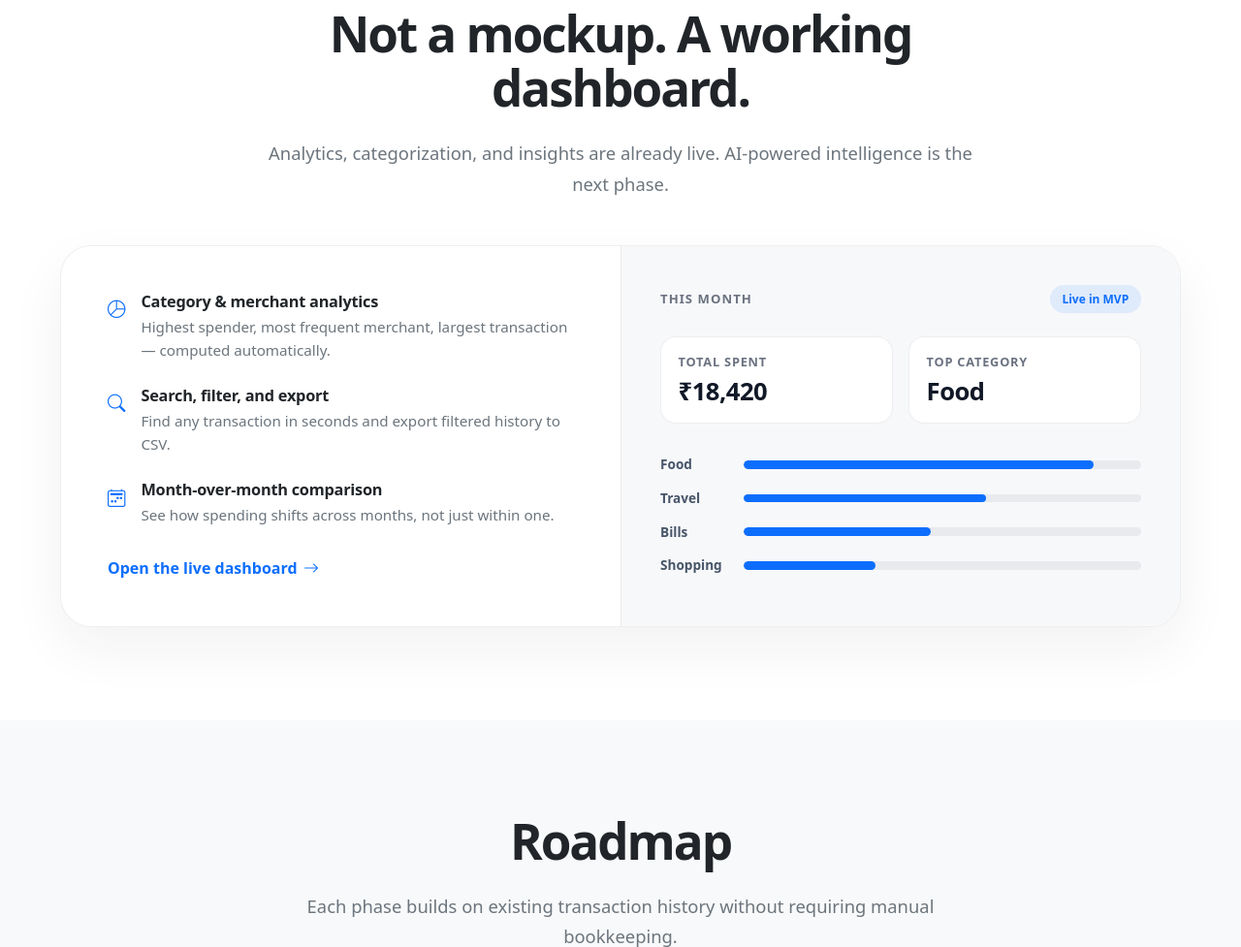
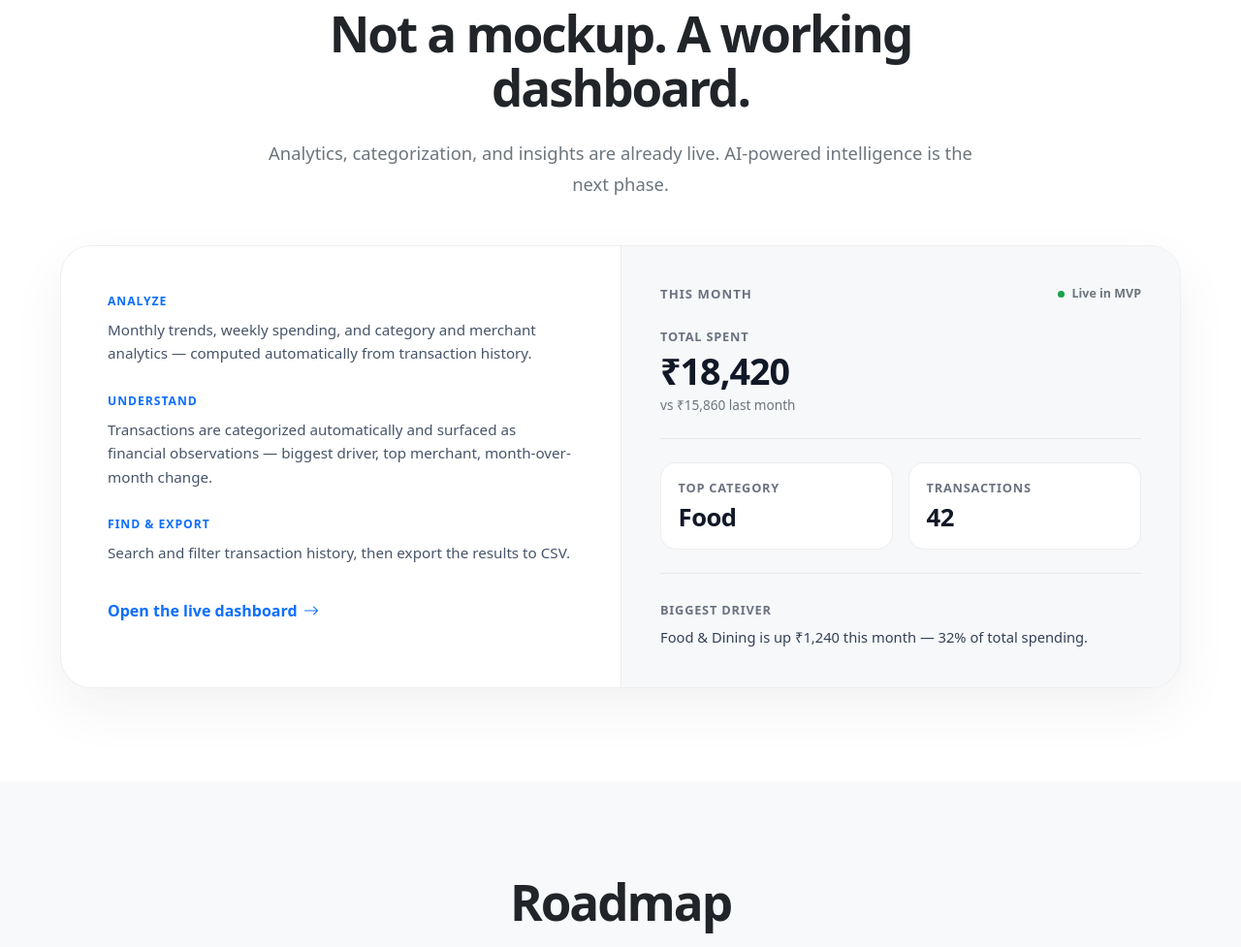
Before and after one commit to theanand108/smart_spend_AI, a Flask app: page / in a window 1280 px wide. Shown: the part 3171-4148 px from the top of the page at 97% size. Run offline with Flask 3, Linux system fonts and the light colour scheme; data that the repository does not hold is empty.

Commit message:
feat: redesign current MVP section to showcase working product capabilities

```diff
--- a/static/style.css
+++ b/static/style.css
@@ -1043,14 +1043,6 @@
     font-size: 1.15rem;
     line-height: 1.7;
 }
-.showcase-badge {
-    background-color: rgba(13, 110, 253, 0.1);
-    color: #0d6efd;
-    font-size: 0.75rem;
-    font-weight: 700;
-    padding: 0.55rem 0.8rem;
-    white-space: nowrap;
-}
 
 /* Proof Panel - one credible surface, built from the real dashboard tokens */
 .proof-panel {
@@ -1067,32 +1059,20 @@
 .proof-list {
     display: flex;
     flex-direction: column;
-    gap: 1.6rem;
+    gap: 1.75rem;
     padding: clamp(2rem, 4vw, 3rem);
 }
-.proof-item {
-    align-items: flex-start;
-    display: flex;
-    gap: 1rem;
+.proof-item-label {
+    color: #0d6efd;
+    font-size: 0.76rem;
+    font-weight: 700;
+    letter-spacing: 0.08em;
+    text-transform: uppercase;
 }
-.proof-item i {
-    color: #0d6efd;
-    flex-shrink: 0;
-    font-size: 1.15rem;
-    margin-top: 0.2rem;
-}
-.proof-item h4 {
-    color: #212529;
-    font-size: 1.02rem;
-    font-weight: 700;
-    letter-spacing: -0.015em;
-    margin-bottom: 0.3rem;
-}
-.proof-item p {
-    color: #6c757d;
+.proof-item-text {
+    color: #475569;
     font-size: 0.95rem;
-    line-height: 1.55;
-    margin-bottom: 0;
+    line-height: 1.6;
 }
 .proof-link {
     align-items: center;
@@ -1100,7 +1080,7 @@
     display: inline-flex;
     font-weight: 700;
     gap: 0.4rem;
-    margin-top: 0.25rem;
+    margin-top: 0.5rem;
     text-decoration: none;
     width: fit-content;
 }
@@ -1121,11 +1101,45 @@
     justify-content: space-between;
     margin-bottom: 1.5rem;
 }
+.proof-live-marker {
+    align-items: center;
+    color: #6c757d;
+    display: inline-flex;
+    font-size: 0.78rem;
+    font-weight: 600;
+    gap: 0.45rem;
+}
+.proof-live-dot {
+    background-color: #16a34a;
+    border-radius: 50%;
+    display: inline-block;
+    height: 0.45rem;
+    width: 0.45rem;
+}
+.proof-main-figure {
+    border-bottom: 1px solid rgba(15, 23, 42, 0.07);
+    display: flex;
+    flex-direction: column;
+    gap: 0.3rem;
+    margin-bottom: 1.5rem;
+    padding-bottom: 1.5rem;
+}
+.proof-figure-value {
+    color: #111827;
+    font-size: clamp(1.9rem, 3.2vw, 2.35rem);
+    font-weight: 800;
+    letter-spacing: -0.025em;
+    line-height: 1.1;
+}
+.proof-figure-compare {
+    color: #6c757d;
+    font-size: 0.85rem;
+    font-weight: 500;
+}
 .proof-kpi-row {
     display: grid;
     gap: 1rem;
     grid-template-columns: repeat(2, 1fr);
-    margin-bottom: 2rem;
 }
 .proof-kpi {
     background-color: var(--dashboard-surface);
@@ -1136,34 +1150,16 @@
     gap: 0.35rem;
     padding: 1rem 1.1rem;
 }
-.proof-bars {
-    display: flex;
-    flex-direction: column;
-    gap: 0.9rem;
+.proof-driver {
+    border-top: 1px solid rgba(15, 23, 42, 0.07);
+    margin-top: 1.5rem;
+    padding-top: 1.5rem;
 }
-.proof-bar-row {
-    align-items: center;
-    display: flex;
-    gap: 0.9rem;
-}
-.proof-bar-label {
-    color: #475569;
-    flex: 0 0 4.5rem;
-    font-size: 0.85rem;
-    font-weight: 600;
-}
-.proof-bar-track {
-    background-color: rgba(15, 23, 42, 0.06);
-    border-radius: 999px;
-    flex: 1;
-    height: 0.55rem;
-    overflow: hidden;
-}
-.proof-bar-fill {
-    background-color: #0d6efd;
-    border-radius: 999px;
-    display: block;
-    height: 100%;
+.proof-driver-text {
+    color: #334155;
+    font-size: 0.92rem;
+    line-height: 1.55;
+    margin-top: 0.4rem;
 }
 
 /* Roadmap Section */
--- a/templates/index.html
+++ b/templates/index.html
@@ -217,25 +217,16 @@ Built to help existing UPI platforms explain spending instead of simply recordin
         <div class="proof-panel">
             <div class="proof-list">
                 <div class="proof-item">
-                    <i class="bi bi-pie-chart" aria-hidden="true"></i>
-                    <div>
-                        <h4>Category &amp; merchant analytics</h4>
-                        <p>Highest spender, most frequent merchant, largest transaction — computed automatically.</p>
-                    </div>
+                    <p class="proof-item-label mb-2">Analyze</p>
+                    <p class="proof-item-text mb-0">Monthly trends, weekly spending, and category and merchant analytics — computed automatically from transaction history.</p>
                 </div>
                 <div class="proof-item">
-                    <i class="bi bi-search" aria-hidden="true"></i>
-                    <div>
-                        <h4>Search, filter, and export</h4>
-                        <p>Find any transaction in seconds and export filtered history to CSV.</p>
-                    </div>
+                    <p class="proof-item-label mb-2">Understand</p>
+                    <p class="proof-item-text mb-0">Transactions are categorized automatically and surfaced as financial observations — biggest driver, top merchant, month-over-month change.</p>
                 </div>
                 <div class="proof-item">
-                    <i class="bi bi-calendar2-week" aria-hidden="true"></i>
-                    <div>
-                        <h4>Month-over-month comparison</h4>
-                        <p>See how spending shifts across months, not just within one.</p>
-                    </div>
+                    <p class="proof-item-label mb-2">Find &amp; export</p>
+                    <p class="proof-item-text mb-0">Search and filter transaction history, then export the results to CSV.</p>
                 </div>
                 <a href="/dashboard" class="proof-link">Open the live dashboard <i class="bi bi-arrow-right" aria-hidden="true"></i></a>
             </div>
@@ -243,35 +234,29 @@ Built to help existing UPI platforms explain spending instead of simply recordin
             <div class="proof-preview">
                 <div class="proof-preview-header">
                     <span class="dashboard-eyebrow">This Month</span>
-                    <span class="badge rounded-pill showcase-badge">Live in MVP</span>
+                    <span class="proof-live-marker"><span class="proof-live-dot" aria-hidden="true"></span>Live in MVP</span>
                 </div>
+
+                <div class="proof-main-figure">
+                    <span class="dashboard-kpi-label">Total spent</span>
+                    <span class="proof-figure-value">₹18,420</span>
+                    <span class="proof-figure-compare">vs ₹15,860 last month</span>
+                </div>
+
                 <div class="proof-kpi-row">
-                    <div class="proof-kpi">
-                        <span class="dashboard-kpi-label">Total spent</span>
-                        <span class="dashboard-kpi-value">₹18,420</span>
-                    </div>
                     <div class="proof-kpi">
                         <span class="dashboard-kpi-label">Top category</span>
                         <span class="dashboard-kpi-value">Food</span>
                     </div>
+                    <div class="proof-kpi">
+                        <span class="dashboard-kpi-label">Transactions</span>
+                        <span class="dashboard-kpi-value">42</span>
+                    </div>
                 </div>
-                <div class="proof-bars" role="img" aria-label="Spending by category bar chart">
-                    <div class="proof-bar-row">
-                        <span class="proof-bar-label">Food</span>
-                        <span class="proof-bar-track"><span class="proof-bar-fill" style="width:88%"></span></span>
-                    </div>
-                    <div class="proof-bar-row">
-                        <span class="proof-bar-label">Travel</span>
-                        <span class="proof-bar-track"><span class="proof-bar-fill" style="width:61%"></span></span>
-                    </div>
-                    <div class="proof-bar-row">
-                        <span class="proof-bar-label">Bills</span>
-                        <span class="proof-bar-track"><span class="proof-bar-fill" style="width:47%"></span></span>
-                    </div>
-                    <div class="proof-bar-row">
-                        <span class="proof-bar-label">Shopping</span>
-                        <span class="proof-bar-track"><span class="proof-bar-fill" style="width:33%"></span></span>
-                    </div>
+
+                <div class="proof-driver">
+                    <span class="dashboard-kpi-label">Biggest driver</span>
+                    <p class="proof-driver-text mb-0">Food &amp; Dining is up ₹1,240 this month — 32% of total spending.</p>
                 </div>
             </div>
         </div>
```
